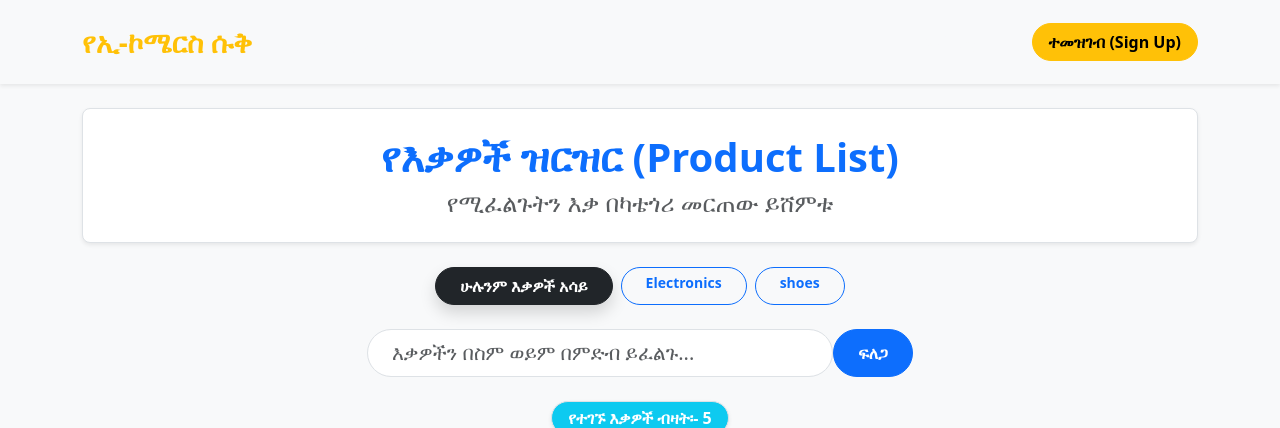
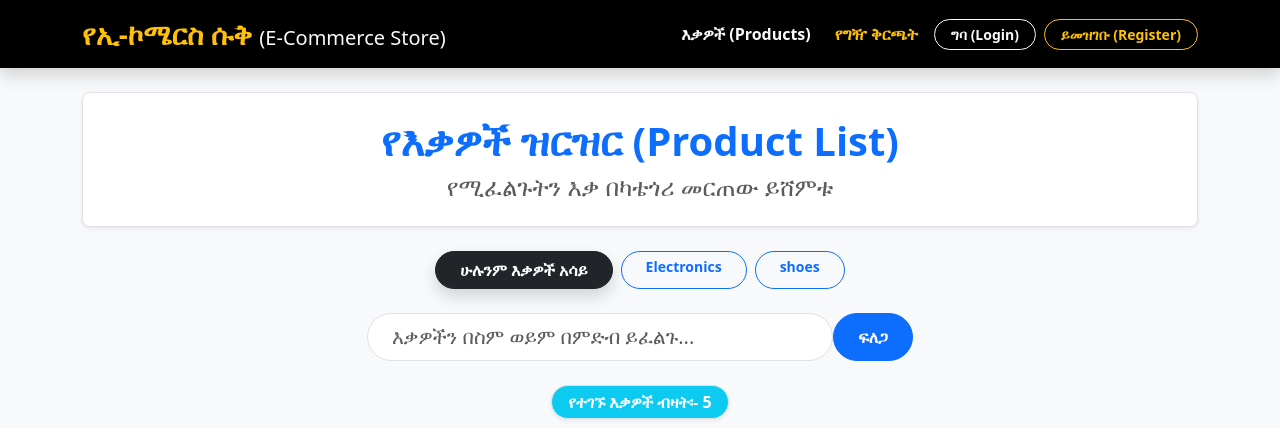
Before and after one commit to Abdurohman-Dev/my_ecom_store, a Django app: page / in a window 1280 px wide. Shown: the top 428 px of the page. Run offline with Django 5.2, Linux system fonts and the light colour scheme; data comes from the database, SQL or seed files in the repository; both versions use the stored data as it was after the commit.

Commit message:
First e-commerce deployment commit

```diff
--- a/ecom_store/settings.py
+++ b/ecom_store/settings.py
@@ -43,6 +43,7 @@ INSTALLED_APPS = [
 
 MIDDLEWARE = [
     'django.middleware.security.SecurityMiddleware',
+    'whitenoise.middleware.WhiteNoiseMiddleware',
     'django.contrib.sessions.middleware.SessionMiddleware',
     'django.middleware.common.CommonMiddleware',
     'django.middleware.csrf.CsrfViewMiddleware',
@@ -121,3 +122,4 @@ MEDIA_URL = '/media/'
 MEDIA_ROOT = os.path.join(BASE_DIR, 'media')
 LOGIN_REDIRECT_URL = 'product_list'
 LOGOUT_REDIRECT_URL = 'product_list'
+STATIC_ROOT = BASE_DIR / 'staticfiles'
--- a/store/templates/store/base.html
+++ b/store/templates/store/base.html
@@ -31,7 +31,7 @@
                             <a href="{% url 'my_orders' %}" class="nav=link text-warning fw-bold btn  "> የኔ ትዕዛዞች </a>
                         </li>
                         <li class="nav-item ms-2">
-                            <a class="btn btn-danger btn-sm text-light rounded-pill px-3" href="{% url 'logout' %}">ውጣ (Logout)</a>
+                            <a class="btn btn-danger btn-sm text-white rounded-pill px-3" href="{% url 'logout' %}">ውጣ (Logout)</a>
                         </li>
                     {% else %}
                         <li class="nav-item me-3">
--- a/store/templates/store/product_list.html
+++ b/store/templates/store/product_list.html
@@ -7,22 +7,31 @@
     <link rel="stylesheet" href="https://cdn.jsdelivr.net/npm/bootstrap@5.3.0/dist/css/bootstrap.min.css">
 </head>
 <body class="bg-light">
-    <nav class="navbar navbar-expand-lg navbar-dark py-3 shadow-sm mb-4">
+    <nav class="navbar navbar-expand-lg navbar-dark bg-black shadow mb-4">
         <div class="container">
             <a class="navbar-brand fs-3 fw-bold text-warning" href="{% url 'product_list' %}" >
                 የኢ-ኮሜርስ ሱቅ <span class="fs-5 text-light fw-normal"> (E-Commerce Store) </span>
             </a>
-            <div class="d-flex align-items-center gap-3">
-                {% if user.is_authenticated %}
-                    <span class="text-white fw-bold"> እንኳን ደህና መጡ, {{ user.username }} </span>
+            <button class="navbar-toggler" type="button" data-bs-toggle="collapse" data-bs-target="#mobileNav" aria-controls="mobileNav" aria-expanded="false" aria-label="Toggle navigation">
+                <span class="navbar-toggler-icon"></span>
+            </button>
+            <div class="collapse navbar-collapse" id="mobileNav">
+                <div class="navbar-nav ms-auto align-items-lg-center gap-2 mt-3 mt-lg-0">
+                    <a class="nav-link text-light fw-bold" href="{% url 'product_list' %}"> እቃዎች (Products)</a>
+                    <a class="nav-link text-warning fw-bold" href="{% url 'cart_detail' %}"> የግዥ ቅርጫት  </a>
+
+                    {% if user.is_authenticated %}
+                    <a class="nav-link text-warning fw-bold " href="{% url 'my_orders' %}"> የኔ ትዕዛዞች </a>
+                    <span class="nav-link text-info fw-bold"> {{user.username}} </span>
                     <form method="POST" action="{% url 'logout' %}" class="d-inline">
                         {% csrf_token %}
-                        <button type="submit" class="btn btn-outline-danger rounded-pill px-3 fw-bold"> ውጣ (Logout) </button>
+                        <button type="submit" class="btn btn-outline-danger btn-sm rounded-pill px-3 w-100"> ውጣ (Logout)</button>
                     </form>
-                {% else %}
-                    <a href="{% url 'login' %}" class="btn btn-outline-light rounded-pill px-3 fw-bold"> ግባ (Login) </a>
-                    <a href="{% url 'signup' %}" class="btn btn-warning rounded-pill px-3 fw-bold"> ተመዝገብ (Sign Up) </a>
-                {% endif %}
+                    {% else %}
+                    <a class="btn btn-outline-light btn-sm rounded-pill px-3 fw-bold" href="{% url 'login' %}"> ግባ (Login) </a>
+                    <a class="btn btn-outline-warning btn-sm rounded-pill px-3 fw-bold" href="{% url 'register' %}"> ይመዝገቡ (Register) </a>
+                    {% endif %}
+                </div>
             </div>
         </div>
     </nav>
```
Also changed, not shown: requirements.txt (added, +8 -0 lines), db.sqlite3, 1 other file.
